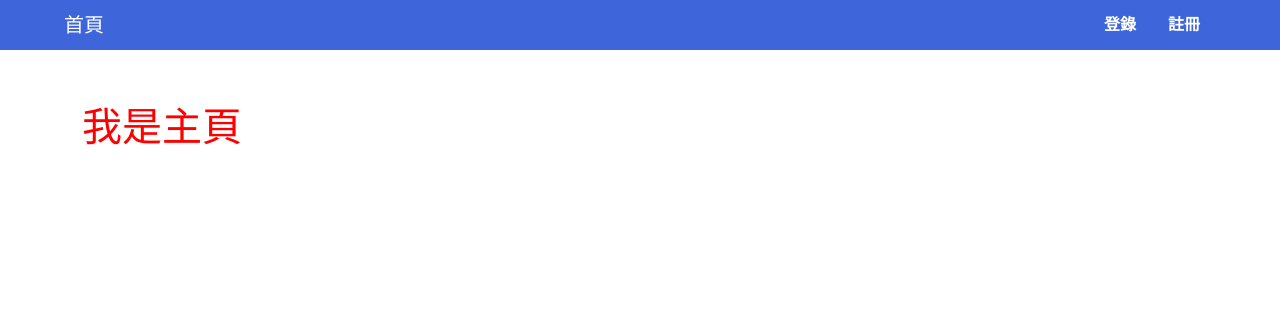
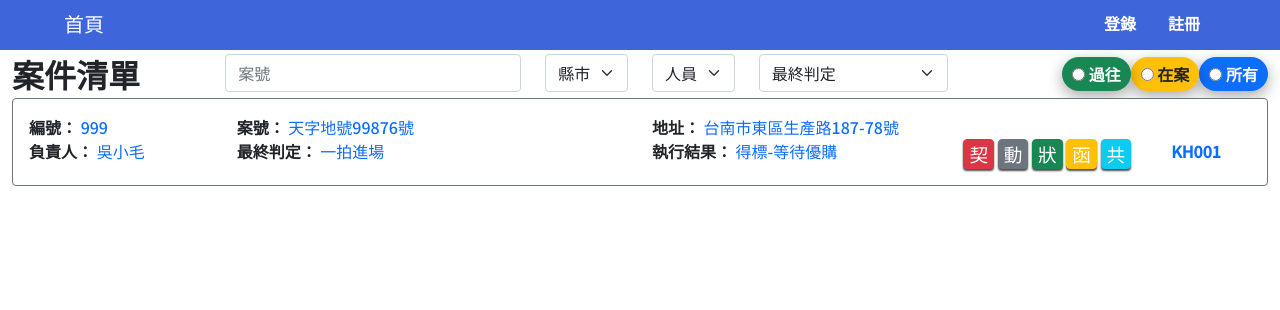
Before and after one commit to ryowuandjanet/YangFuDjango20210206, a Django app: page / in a window 1280 px wide. Shown: the top 310 px of the page. Run offline with Django 3.2, Linux system fonts and the light colour scheme; some libraries are stand-ins or nearby versions.

Commit message:
Yfcase的主頁版面(版面美化)

```diff
--- a/templates/base.html
+++ b/templates/base.html
@@ -17,7 +17,7 @@
 <body>
   {% include 'partials/navbar.html' %}
   {% include "messages_display.html" %}
-  <div class="container">
+  <div class="container-fluid" style="padding-top:50px;">
     {% block content %}
     {% endblock content %}
   </div>
--- a/templates/home.html
+++ b/templates/home.html
@@ -1,5 +1,145 @@
 {% extends 'base.html' %}
+{% load widget_tweaks %}
+
 {% block title %}Home{% endblock %}
+
 {% block content %}
-  <h1>我是主頁</h1>
+  <!-- ======CSS部份======= -->
+  <style>
+    .custom-radio {
+      display:inline;
+      padding:5px 10px;
+      border-radius:20px;
+      font-weight: bold;
+      box-shadow: rgba(0, 0, 0, 0.35) 0px 5px 15px;
+      float: right;
+    }
+    .nowBeforeAll {
+      display: flex;
+      align-items: center;
+      justify-content: flex-end;
+    }
+  </style>
+
+  <!-- ======HTML部份======= -->
+  <div class="row" style="display:flex;">
+    <div class="col-lg-2">
+      <!-- 標題/新增-區塊 -->
+      <strong class="fs-2">案件清單</strong>
+    </div>
+    <!-- 篩選-區塊 -->
+    <div class="col-lg-3 pt-1">
+      <!-- 案號篩選欄位 -->
+      <input class="form-control m-0" type="text" placeholder="案號">
+    </div>
+    <div class="col-lg-1 pt-1">
+      <!-- 縣市篩選欄位 -->
+          <select class="form-select m-0">
+            <option selected>縣市</option>
+            <option value="1">One</option>
+            <option value="2">Two</option>
+            <option value="3">Three</option>
+          </select>
+    </div>
+    <div class="col-lg-1 pt-1">
+      <!-- 人員篩選欄位 -->
+          <select class="form-select m-0" >
+            <option selected>人員</option>
+            <option value="1">One</option>
+            <option value="2">Two</option>
+            <option value="3">Three</option>
+          </select>
+    </div>
+    <div class="col-lg-2 pt-1">
+        <!-- 最終判定篩選欄位 -->
+            <select class="form-select m-0">
+              <option selected>最終判定</option>
+              <option value="1">One</option>
+              <option value="2">Two</option>
+              <option value="3">Three</option>
+            </select>
+      </div>
+
+    <div class="col-lg-3 nowBeforeAll">
+      <!-- 所有/在案/過往-區塊 -->
+      <div class="mr-auto">
+        <div class="custom-control custom-radio custom-control-inline bg-primary text-light">
+          <input type="radio" id="customRadioInline1" name="customRadioInline1" class="custom-control-input">
+          <label class="custom-control-label" for="customRadioInline1">所有</label>
+        </div>
+
+        <div class="custom-control custom-radio custom-control-inline bg-warning">
+          <input type="radio" id="customRadioInline2" name="customRadioInline1" class="custom-control-input">
+          <label class="custom-control-label" for="customRadioInline2">在案</label>
+        </div>
+
+        <div class="custom-control custom-radio custom-control-inline bg-success text-light">
+          <input type="radio" id="customRadioInline3" name="customRadioInline1" class="custom-control-input">
+          <label class="custom-control-label" for="customRadioInline3">過往</label>
+        </div>
+      </div>
+    </div>
+  </div>
+
+  <div class="card border border-secondary">
+    <div class="card-body">
+      <div class="row">
+        <div class="col-lg-2">
+          <strong class="fs-6">編號：</strong>
+          <span class="text-primary">999</span>
+        </div>
+        <div class="col-lg-4">
+          <strong class="fs-6">案號：</strong>
+          <span class="text-primary">天字地號99876號</span>
+        </div>
+        <div class="col-lg-6">
+          <strong class="fs-6">地址：</strong>
+          <span class="text-primary">台南市東區生產路187-78號</span>
+        </div>
+      </div>
+
+       <div class="row">
+        <div class="col-lg-2">
+          <strong class="fs-6">負責人：</strong>
+          <span class="text-primary">吳小毛</span>
+        </div>
+        <div class="col-lg-4">
+          <strong class="fs-6">最終判定：</strong>
+          <span class="text-primary">一拍進場</span>
+        </div>
+        <div class="col-lg-3">
+          <strong class="fs-6">執行結果：</strong>
+          <span class="text-primary">得標-等待優購</span>
+        </div>
+        <div class="col-lg-2">
+          <strong class="fs-6">
+             <a class="btn btn-danger text-white" style="padding:0px 5px;font-size:14pt;box-shadow: 0px 2px 2px rgba(0, 0, 0, 0.7);" href="#">契</a>
+          </strong>
+          <strong class="fs-6">
+            <a class="btn btn-secondary text-white" style="padding:0px 5px;font-size:14pt;box-shadow: 0px 2px 2px rgba(0, 0, 0, 0.7);" href="#">動</a>
+          </strong>
+          <strong class="fs-6">
+            <a class="btn btn-success text-white" style="padding:0px 5px;font-size:14pt;box-shadow: 0px 2px 2px rgba(0, 0, 0, 0.7);" href="#">狀</a>
+          </strong>
+          <strong class="fs-6">
+            <a class="btn btn-warning text-white" style="padding:0px 5px;font-size:14pt;box-shadow: 0px 2px 2px rgba(0, 0, 0, 0.7);" href="#">函</a>
+          </strong>
+          <strong class="fs-6">
+            <a class="btn btn-info text-white" style="padding:0px 5px;font-size:14pt;box-shadow: 0px 2px 2px rgba(0, 0, 0, 0.7);" href="#">共</a>
+          </strong>
+        </div>
+        <div class="col-lg-1">
+          <strong class="fs-6 text-primary">KH001</strong>
+        </div>
+      </div>
+    </div>
+  </div>
+
+
+
+
+  <!-- ======JS部份======= -->
+  <script>
+
+  </script>
 {% endblock %}
--- a/templates/registration/login.html
+++ b/templates/registration/login.html
@@ -125,6 +125,11 @@
       <input type="password" name="password" id="id_password" placeholder="請輸入密碼" autocomplete="new-password" autofill="off" />
       <input type="submit" name="" value="登入">
     </form>
+    <div>
+      <span class="text-lead lead">還沒有帳戶?</span><a href="{% url 'signup' %}"> 註冊</a><br>
+      <span class="text-lead lead">忘記密碼?</span><a href="{% url 'password_reset' %}"> 重新取得密碼</a>
+    </div>
+
 
   </div>
 
--- /dev/null
+++ b/templates/registration/password_reset_complete.html
@@ -0,0 +1,6 @@
+{% extends 'base.html' %}
+{% block title %}密碼重置完成{% endblock %}
+{% block content %}
+  <h1>密碼重置完成</h1>
+  <p>您的新密碼已設置。 您現在可以登錄<a href="{% url 'login' %}">登錄頁面</a>。</p>
+{% endblock %}
--- /dev/null
+++ b/templates/registration/password_reset_subject.txt
@@ -0,0 +1 @@
+請重新設置您的密碼
--- a/templates/signup.html
+++ b/templates/signup.html
@@ -42,6 +42,12 @@
     <button class="btn btn-secondary" type="submit">註冊</button>
   </form>
 
+  <div>
+    <span class="text-lead lead">己有帳戶?</span><a href="{% url 'login' %}"> 回到登入頁面</a><br>
+    <span class="text-lead lead">忘記密碼?</span><a href="{% url 'password_reset' %}"> 重新取得密碼</a>
+  </div>
+
+
   <script>
     // Example starter JavaScript for disabling form submissions if there are invalid fields
     (function () {
--- a/yfcases/static/css/base.css
+++ b/yfcases/static/css/base.css
@@ -5,3 +5,7 @@
 h1 {
   color:red;
 }
+
+.container-fluid{
+  padding-top:50px;
+}
```
Also changed, not shown: src/settings.py (+7 -0 lines), templates/registration/password_reset_confirm.html (added, +10 -0 lines), templates/registration/password_reset_done.html (added, +8 -0 lines), templates/registration/password_reset_email.html (added, +11 -0 lines), templates/registration/password_reset_form.html (added, +52 -0 lines), 1 other file.
